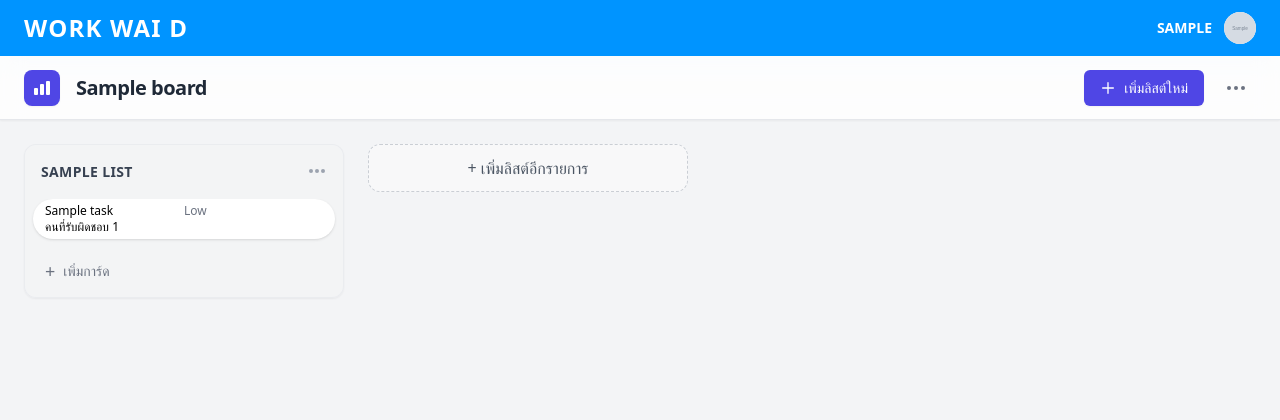
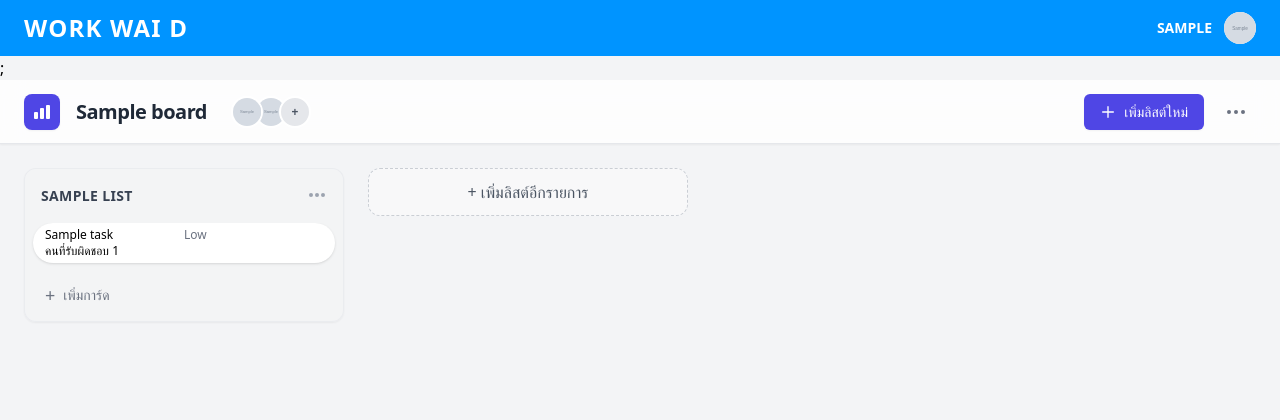
Before and after one commit to OVATUS/DSSI-Project-Final, a Django app: page /board/1/ in a window 1280 px wide. Shown: the top 420 px of the page. Before the commit the page ends 276 px from the top, so only its background shows below. Run offline with Django 5.2, Linux system fonts and the light colour scheme; a user stored in the database is signed in; tables that the repository leaves empty hold one stand-in row (values such as "Sample post"); grey boxes marked "Sample" are stand-in pictures; some libraries are stand-ins or nearby versions.

Commit message:
ระบบ menber

```diff
--- a/board/models.py
+++ b/board/models.py
@@ -5,12 +5,12 @@ from users.models import User
 class Board(models.Model):
     name = models.CharField(max_length=50)
     description = models.TextField(blank=True, null=True)
-    cover_image = models.ImageField(
-        upload_to="board_covers/",
-        blank=True,
-        null=True
-    )
+    cover_image = models.ImageField(upload_to="board_covers/", blank=True, null=True)
+
     created_by = models.ForeignKey(User, on_delete=models.CASCADE, related_name="boards")
+
+    members = models.ManyToManyField(User, related_name="joined_boards", blank=True)
+
     created_at = models.DateTimeField(auto_now_add=True)
     updated_at = models.DateTimeField(auto_now=True)
 
--- a/board/templates/boards/board_detail.html
+++ b/board/templates/boards/board_detail.html
@@ -4,11 +4,12 @@
 {# ซ่อน sidebar ในหน้า board detail เพื่อพื้นที่การทำงานที่กว้างขึ้น #}
 {% block sidebar %}{% endblock %}
 
-{% block content %}
+{% block content %};
 <div
-  x-data="boardDetailPage({
-    moveUrl: '{% url "task_move" %}',
-    listMoveUrl: '{% url "list_reorder" board.id %}'
+ x-data="boardDetailPage({
+    moveUrl: '{% url 'task_move' %}',
+    listMoveUrl: '{% url 'list_reorder' board.id %}',
+    addMemberOpen: false  /* <-- เพิ่มตรงนี้ครับ */
   })"
   class="h-screen flex flex-col bg-linear-to-br from-slate-50 to-slate-200 overflow-hidden"
 >
@@ -45,6 +46,38 @@
         {{ board.name }}
       </h1>
     </div>
+
+    <div class="flex items-center -space-x-2 ml-6 mr-auto">
+  <div class="w-8 h-8 rounded-full border-2 border-white overflow-hidden z-10" title="Owner: {{ board.created_by.username }}">
+    {% if board.created_by.profile_image %}
+      <img src="{{ board.created_by.profile_image.url }}" class="w-full h-full object-cover">
+    {% else %}
+      <div class="w-full h-full bg-blue-500 flex items-center justify-center text-white text-xs font-bold">
+        {{ board.created_by.username|slice:":1"|upper }}
+      </div>
+    {% endif %}
+  </div>
+
+  {% for member in board.members.all %}
+    <div class="w-8 h-8 rounded-full border-2 border-white overflow-hidden hover:z-20 transition-all" title="{{ member.username }}">
+      {% if member.profile_image %}
+        <img src="{{ member.profile_image.url }}" class="w-full h-full object-cover">
+      {% else %}
+        <div class="w-full h-full bg-green-500 flex items-center justify-center text-white text-xs font-bold">
+          {{ member.username|slice:":1"|upper }}
+        </div>
+      {% endif %}
+    </div>
+  {% endfor %}
+
+  <button
+    @click="addMemberOpen = true"
+    class="w-8 h-8 rounded-full bg-gray-200 hover:bg-gray-300 text-gray-600 border-2 border-white flex items-center justify-center text-xs font-bold ml-2 transition z-0"
+    title="Invite Member"
+  >
+    +
+  </button>
+</div>
 
     <div class="flex items-center gap-3">
       <button
@@ -196,6 +229,7 @@
   {% include "boards/components/popup_task_form.html" %}
   {% include "boards/components/popup_list_form.html" %}
   {% include "boards/components/popup_list_delete.html" %}
+  {% include "boards/components/popup_add_member.html" %}
 
 </div>
 {% endblock %}
--- /dev/null
+++ b/board/templates/boards/components/popup_add_member.html
@@ -0,0 +1,54 @@
+<div
+  x-cloak
+  x-show="addMemberOpen"
+  x-transition.opacity
+  class="fixed inset-0 bg-black/40 flex items-center justify-center z-50"
+>
+  <div
+    @click.outside="addMemberOpen = false"
+    class="bg-white rounded-xl shadow-xl border-[4px] border-[#0094FF] w-full max-w-sm"
+  >
+    <div class="bg-[#0094FF] text-white text-center py-2 rounded-t-lg">
+      <h2 class="font-bold text-lg">เชิญสมาชิกเข้าร่วม</h2>
+    </div>
+
+    <div class="p-6">
+      <p class="text-xs text-gray-500 mb-4 text-center">
+        กรอก Username ของเพื่อนที่คุณต้องการเชิญเข้าบอร์ดนี้
+      </p>
+
+      <form method="post" action="{% url 'add_member' board.id %}" class="space-y-4">
+        {% csrf_token %}
+
+        <div>
+          <label class="block text-sm font-semibold mb-1 text-gray-700">Username</label>
+          <input
+            type="text"
+            name="username"
+            placeholder="เช่น somchai123"
+            class="w-full rounded-md border border-gray-300 px-3 py-2 text-sm focus:outline-none focus:ring-2 focus:ring-[#0094FF]"
+            required
+            autocomplete="off"
+          />
+        </div>
+
+        <div class="flex justify-end gap-2 pt-2">
+          <button
+            type="button"
+            @click="addMemberOpen = false"
+            class="px-4 py-1.5 rounded-full border border-gray-400 text-gray-700 text-sm hover:bg-gray-100"
+          >
+            ยกเลิก
+          </button>
+
+          <button
+            type="submit"
+            class="px-6 py-1.5 rounded-full bg-[#0094FF] text-white text-sm font-semibold hover:bg-[#007acc] shadow-md"
+          >
+            เชิญเลย
+          </button>
+        </div>
+      </form>
+    </div>
+  </div>
+</div>
--- a/board/urls.py
+++ b/board/urls.py
@@ -10,7 +10,7 @@ urlpatterns = [
     path("<int:board_id>/", board_detail, name="board_detail"),
     path("<int:board_id>/edit/", board_update, name="board_update"),
     path("<int:board_id>/delete/", board_delete, name="board_delete"),
-
+    path("<int:board_id>/add_member/", add_member, name="add_member"),
     # LIST
     path("<int:board_id>/list/create/", list_create, name="list_create"),
     path("list/<int:list_id>/edit/", list_update, name="list_update"),
@@ -21,5 +21,5 @@ urlpatterns = [
     path("task/create/<int:list_id>/", task_create, name="task_create"),
     path("task/<int:task_id>/edit/", task_update, name="task_update"),
     path("task/<int:task_id>/delete/", task_delete, name="task_delete"),
-     path("task/move/", task_move, name="task_move"),
+    path("task/move/", task_move, name="task_move"),
 ]
--- a/board/views.py
+++ b/board/views.py
@@ -7,6 +7,7 @@ from users.models import User
 from django.http import JsonResponse
 from django.views.decorators.http import require_POST
 from django.db.models import Max
+from django.db.models import Q
 
 def board_lsit_view(request):
     return render (request, 'boards/dashboard.html')
@@ -14,17 +15,18 @@ def board_lsit_view(request):
 
 @login_required
 def project_page(request):
-    boards = Board.objects.filter(created_by=request.user).order_by("-created_at")
+    boards = Board.objects.filter(
+        Q(created_by=request.user) | Q(members=request.user)
+    ).distinct().order_by("-created_at")
+
     starred_boards = boards.filter(description__icontains="⭐")[:3]
-
-    form = BoardForm()  # ฟอร์มว่างไว้ใช้ใน popup
+    form = BoardForm()
 
     return render(request, "boards/project_list.html", {
         "boards": boards,
         "starred_boards": starred_boards,
         "form": form,
     })
-
 
 # CREATE
 from .models import Board, List, Task
@@ -62,16 +64,23 @@ def board_list(request):
 # READ (Detail)
 @login_required
 def board_detail(request, board_id):
-    board = get_object_or_404(Board, id=board_id, created_by=request.user)
-
-    lists = (
-        board.lists
-        .all()
-        .prefetch_related("tasks")
-        .order_by("position")
+    board = get_object_or_404(
+        Board,
+        Q(created_by=request.user) | Q(members=request.user),
+        id=board_id
     )
 
+    # ... (code ส่วนดึง lists, tasks เหมือนเดิม)
+    lists = board.lists.all().prefetch_related("tasks").order_by("position")
+
+    # ✅ ส่ง members ทั้งหมดไปที่ template ด้วย (เผื่อใช้แสดงรูปคนในบอร์ด)
+    # เราจะรวมเจ้าของบอร์ด + สมาชิก
+    # (หรือถ้าจะเอาแค่รายชื่อ user ทั้งหมดในระบบเพื่อให้เลือกมอบหมายงาน ก็ใช้ User.objects.all() เหมือนเดิมได้ครับ
+    # แต่ปกติควรให้เลือก assign ได้เฉพาะคนในบอร์ดนะ)
+
+    # ตัวอย่าง: เอา User ทั้งหมดในระบบมาแสดงใน Dropdown (แบบเดิมของคุณ)
     users = User.objects.all()
+
     priority_choices = Task.Priority.choices
 
     return render(request, "boards/board_detail.html", {
@@ -252,3 +261,22 @@ def list_reorder(request, board_id):
             l.save(update_fields=["position"])
 
     return JsonResponse({"success": True})
+
+@require_POST
+@login_required
+def add_member(request, board_id):
+    # เฉพาะเจ้าของบอร์ดเท่านั้นที่มีสิทธิ์เชิญคนเพิ่ม (หรือจะให้สมาชิกเชิญด้วยก็ได้ แล้วแต่ตกลง)
+    # ในที่นี้ให้เฉพาะเจ้าของเชิญได้ก่อน
+    board = get_object_or_404(Board, id=board_id, created_by=request.user)
+
+    username = request.POST.get("username")
+
+    try:
+        user_to_add = User.objects.get(username=username)
+        # ป้องกันการเชิญตัวเอง หรือเชิญคนที่มีอยู่แล้ว
+        if user_to_add != request.user and user_to_add not in board.members.all():
+            board.members.add(user_to_add)
+    except User.DoesNotExist:
+        pass # หรือจะส่ง message error กลับไปก็ได้
+
+    return redirect("board_detail", board_id=board.id)
--- a/static/js/main.js
+++ b/static/js/main.js
@@ -27,6 +27,8 @@ function boardDetailPage(config) {
         moveUrl: (config && config.moveUrl) ? config.moveUrl : '',
         listMoveUrl: (config && config.listMoveUrl) ? config.listMoveUrl : '',
 
+        addMemberOpen: false,
+        // ==== Task Modal ====
         taskModalOpen: false,
         taskMode: 'create',
         taskListTitle: '',
@@ -46,6 +48,7 @@ function boardDetailPage(config) {
         listActionUrl: '',
         listDeleteOpen: false,
         listDeleteActionUrl: '',
+
 
         // ==== Task Drag ====
         onDragStartTask(event, taskId) {
```
Also changed, not shown: board/migrations/0005_board_members.py (added).
